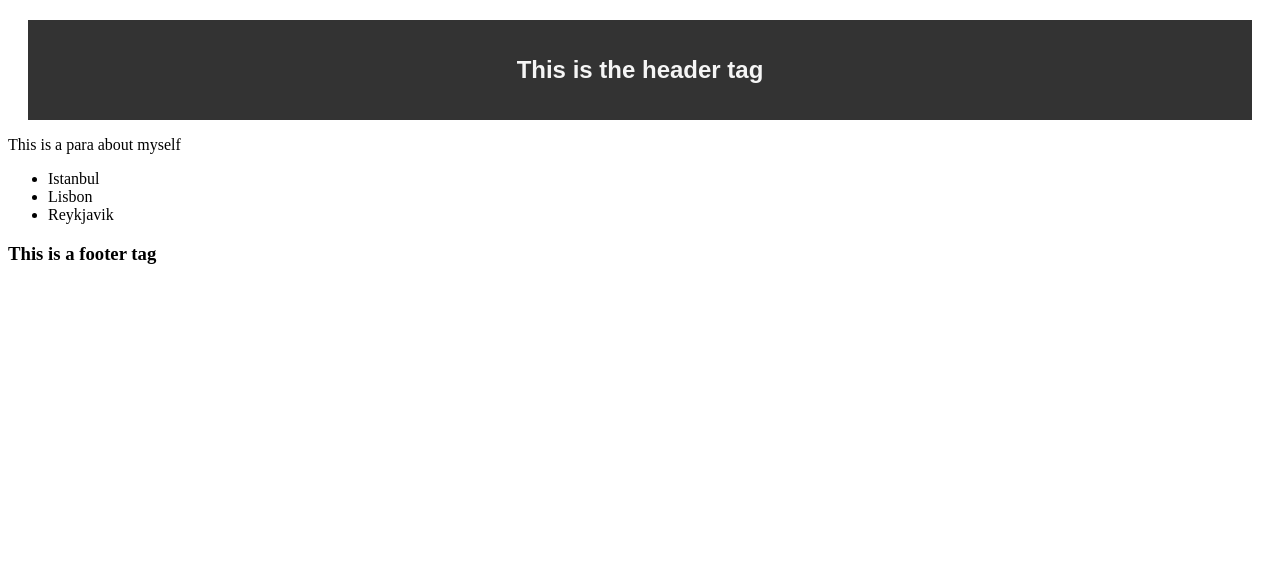
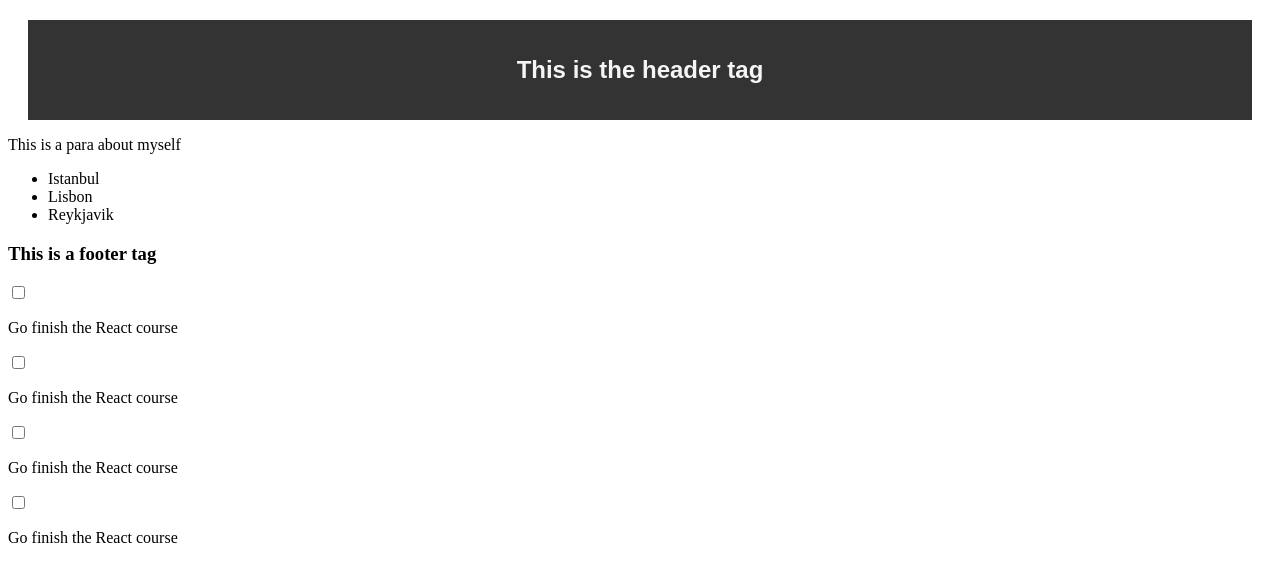
Before and after one commit to SaiHarshaKanamarla/React_Task_App, a React app: page / in a window 1280 px wide. Shown: the top 582 px of the page. Built offline with nearby package versions, Linux system fonts and the light colour scheme.

Commit message:
Verifying the layout

```diff
--- a/src/App.js
+++ b/src/App.js
@@ -10,7 +10,7 @@ function App(){
             <Header />
             <MyInfo />
             <Footer />
-            {/* <TodoRow /> */}
+            <TodoRow />
         </div>
     )
 }
```
